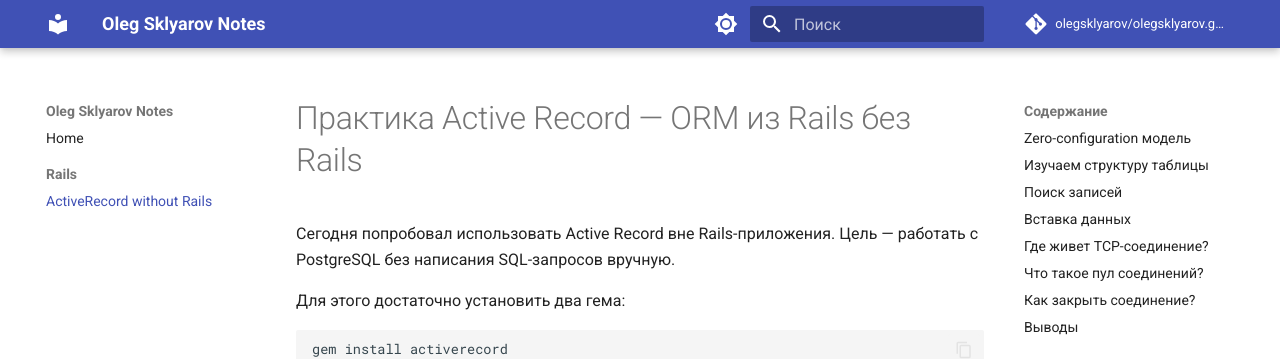
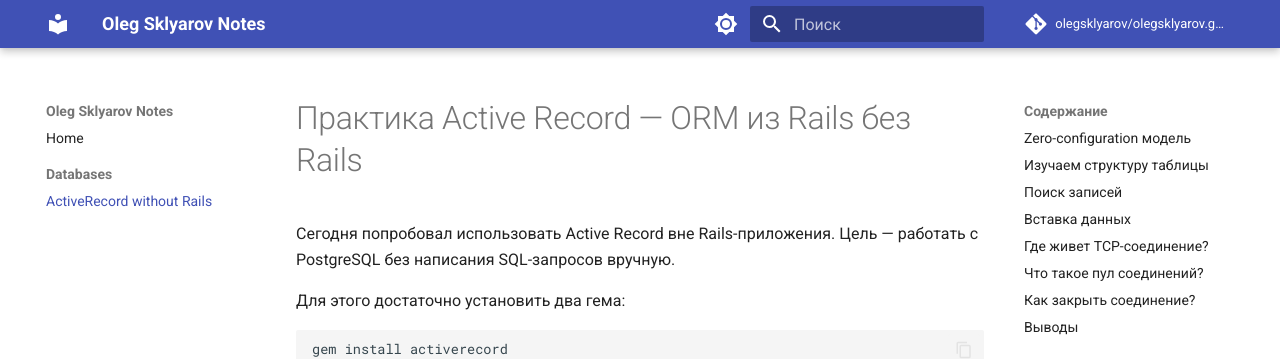
Before and after one commit to olegsklyarov/olegsklyarov.github.io, an MkDocs documentation site: the page built from docs/databases/active-record-without-rails.md, in a window 1280 px wide. Shown: the top 359 px of the page. Built offline with MkDocs 1.6.1 and Material for MkDocs 9.7.7, drawn with Linux system fonts in a browser that asks for light colours; comment, search, counter and statistics services are not loaded.

Commit message:
Move ActiveRecord article to the Databases section.
Relocate the note under docs/databases/ and update MkDocs navigation to match.

Co-authored-by: Cursor <cursoragent@cursor.com>

```diff
--- a/mkdocs.yml
+++ b/mkdocs.yml
@@ -82,8 +82,8 @@ markdown_extensions:
 
 nav:
   - Home: index.md
-  - Rails:
-      - ActiveRecord without Rails: rails/active-record-without-rails.md
+  - Databases:
+      - ActiveRecord without Rails: databases/active-record-without-rails.md
 
 extra:
   social:
```
Also changed, not shown: docs/databases/active-record-without-rails.md (renamed from docs/rails/active-record-without-rails.md).
